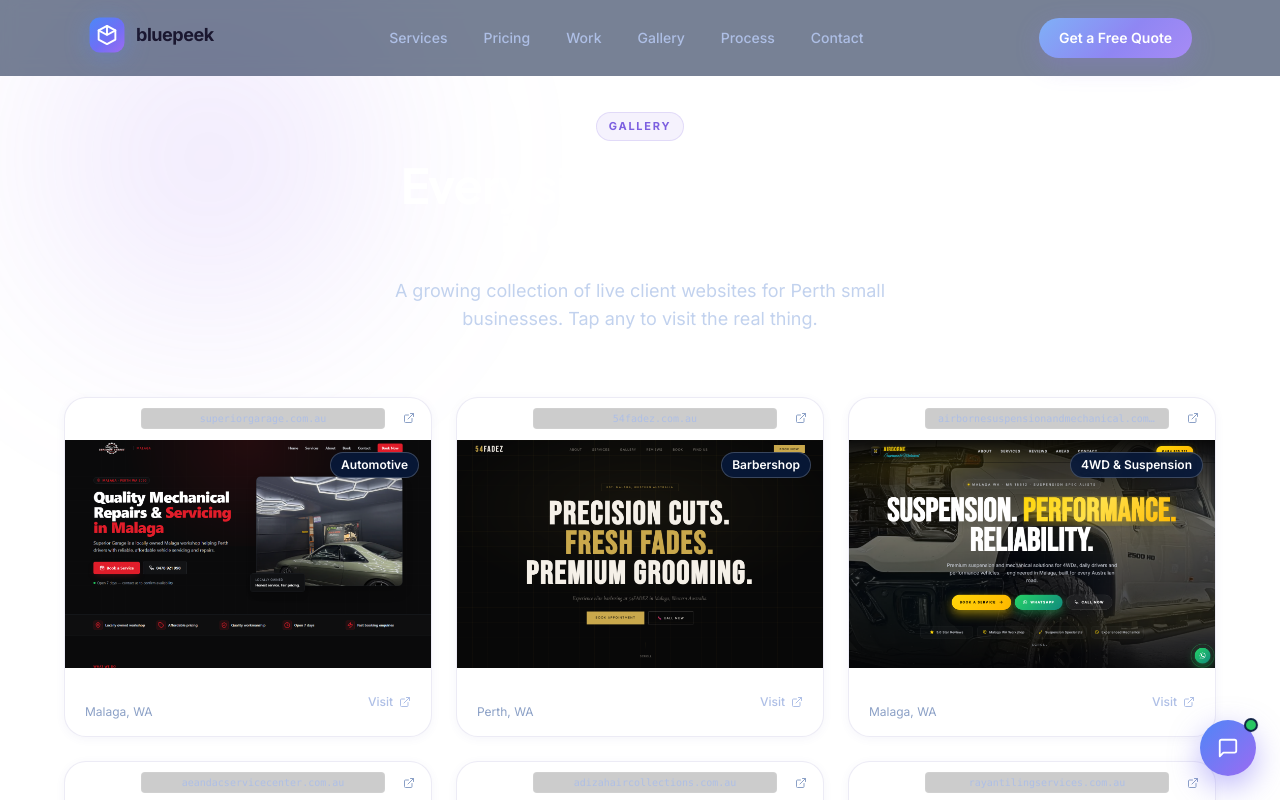
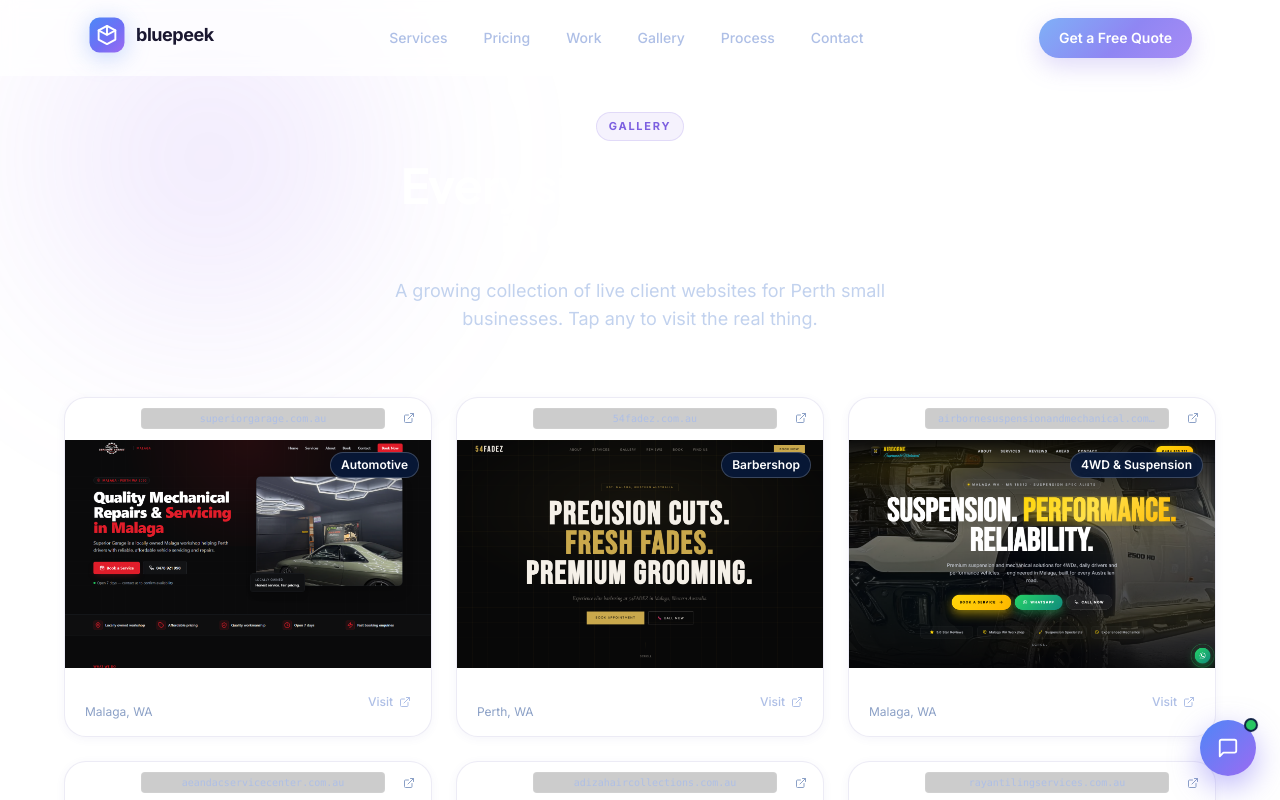
Before and after one commit to zachcolvillez-stack/bluepeek-website, a Next.js app: page /gallery in a window 1280 px wide. Shown: the top 800 px of the page. Built offline with nearby package versions, Linux system fonts and the light colour scheme.

Commit message:
auto-save: SiteHeader.jsx

```diff
--- a/components/site/SiteHeader.jsx
+++ b/components/site/SiteHeader.jsx
@@ -26,8 +26,8 @@ export default function SiteHeader() {
   return (
     <nav className="fixed top-0 left-0 right-0 z-50 transition-all duration-300"
       style={scrolled
-        ? { background: 'rgba(8,27,62,0.78)', backdropFilter: 'blur(18px)', WebkitBackdropFilter: 'blur(18px)', borderBottom: '1px solid rgba(255,255,255,0.10)', boxShadow: '0 8px 30px rgba(0,0,0,0.25)' }
-        : { background: 'rgba(8,27,62,0.55)', backdropFilter: 'blur(8px)' }}>
+        ? { background: 'rgba(255,255,255,0.82)', backdropFilter: 'blur(18px)', WebkitBackdropFilter: 'blur(18px)', borderBottom: '1px solid rgba(99,91,168,0.12)', boxShadow: '0 8px 30px rgba(91,77,168,0.10)' }
+        : { background: 'rgba(255,255,255,0.7)', backdropFilter: 'blur(8px)' }}>
       <div className="max-w-6xl mx-auto px-6 py-4 flex items-center justify-between">
         <Link href="/" aria-label="Bluepeek home"><Logo size={38} /></Link>
 
```
